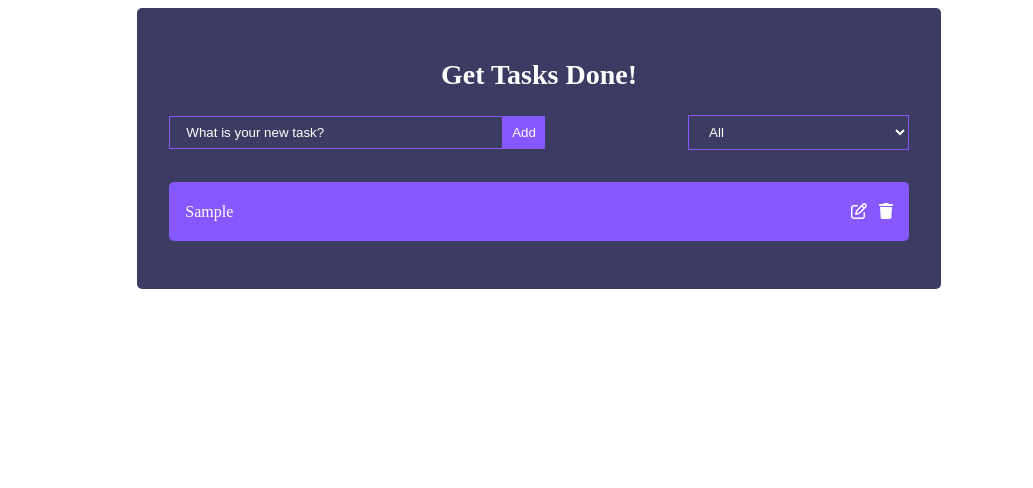
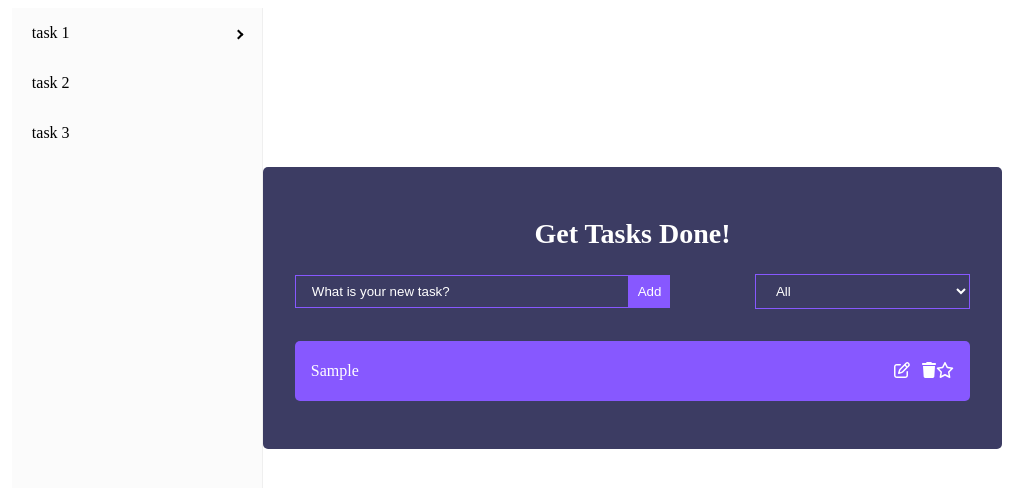
Before and after one commit to mYoudjeu/todo-app, a React (Create React App) app: page / in a window 1280 px wide. Both pictures are taken after typing "Sample" into the empty fields and a click on the button "Add". Shown: the top 488 px of the page, without its empty margins (133-1166 px from the left). Built offline with nearby package versions, Linux system fonts and the light colour scheme.

Commit message:
Marking a task as important

```diff
--- a/package.json
+++ b/package.json
@@ -10,8 +10,10 @@
     "@fortawesome/react-fontawesome": "^0.2.0",
     "@testing-library/jest-dom": "^5.17.0",
     "@testing-library/user-event": "^13.5.0",
+    "@types/styled-components": "^5.1.34",
     "react": "^18.2.0",
     "react-dom": "^18.2.0",
+    "react-pro-sidebar": "^1.1.0-alpha.2",
     "react-responsive-modal": "^6.4.2",
     "react-scripts": "5.0.1",
     "u": "^0.1.0",
--- a/src/App.css
+++ b/src/App.css
@@ -43,6 +43,11 @@ h1 {
   margin-bottom: 2rem;
   width: 300px;
   color: #fff;
+}
+
+.moveTodo {
+  transform: translate(50px,10px);
+  /* animation: moveSlider0 1s forwards; */
 }
 
 .todo-input::placeholder {
--- a/src/App.tsx
+++ b/src/App.tsx
@@ -1,6 +1,7 @@
 // App.tsx
 import React from 'react';
 import 'App.css'
+import SideBar from 'components/SideBar';
 
 import TodoWrapper from 'components/TodoWrapper';
 import { TodoProvider } from 'TodoContext';
@@ -8,7 +9,10 @@ import { TodoProvider } from 'TodoContext';
 const App: React.FC = () => {
   return (
     <TodoProvider>
+      <div className='form-and-filter'>
+      <SideBar />
       <TodoWrapper />
+      </div>
     </TodoProvider>
   );
 };
--- a/src/TodoContext.tsx
+++ b/src/TodoContext.tsx
@@ -1,7 +1,9 @@
 // TodoContext.tsx
 import React, { createContext, useContext, useState, ReactNode } from 'react';
 import { v4 as uuidv4 } from "uuid";
-import Todo from "models/TodoModel"
+import TodoModel from "models/TodoModel"
+import Data from 'models/DataModel';
+import Todo from 'components/Todo';
 
 uuidv4();
 
@@ -10,12 +12,13 @@ interface TodoContextProps {
 }
 
 interface TodoContextValue {
-  todos: Todo[];
+  todos: TodoModel[];
   addTodo: (newTodo: string) => void;
   toggleComplete: (id: string) => void;
   deleteTodo: (id: string, closeModal: any) => void;
   editTodo: (id: string) => void;
   editTask: (updatedTask: string, id: string) => void;
+  reorder: (id : string) => void;
 }
 
 const TASKS = JSON.parse(localStorage.getItem("maviance-todos") || "[]");
@@ -23,13 +26,16 @@ const TASKS = JSON.parse(localStorage.getItem("maviance-todos") || "[]");
 const TodoContext = createContext<TodoContextValue | undefined>(undefined);
 
 export const TodoProvider: React.FC<TodoContextProps> = ({ children }) => {
-  const [todos, setTodos] = useState<Todo[]>(TASKS);
+  const [todos, setTodos] = useState<TodoModel[]>(TASKS);
+  const [items, setItems] = useState<TodoModel[]>();
 
   const addTodo = (newTodo: string) => {
     setTodos((todos) => [
       ...todos,
-      { id: uuidv4(), task: newTodo, completed: false, isEditing: false },
-    ]);5
+      { id: uuidv4(), task: newTodo, completed: false, isEditing: false, isImportant: false },
+    ]);
+    console.log("todo list",todos);
+
   };
 
   const toggleComplete = (id: string) => {
@@ -61,6 +67,28 @@ export const TodoProvider: React.FC<TodoContextProps> = ({ children }) => {
   );
 };
 
+const reorder = (id: string) => {
+  setTodos((todos) => {
+    const updatedTodos = todos.map((todo) =>
+      todo.id === id ? { ...todo, isImportant: !todo.isImportant } : todo
+    );
+
+    // Find the index of the task with the specified ID
+    const taskIndex = updatedTodos.findIndex((todo) => todo.id === id);
+
+    // Move the task to the beginning of the array
+    if (taskIndex !== -1) {
+      const movedTask = updatedTodos.splice(taskIndex, 1)[0];
+      const newIndex = movedTask.isImportant ? 0 : taskIndex;
+      updatedTodos.splice(newIndex, 0, movedTask);
+    }
+
+    return updatedTodos;
+  });
+};
+
+
+
   const contextValue: TodoContextValue = {
     todos,
     addTodo,
@@ -68,6 +96,7 @@ export const TodoProvider: React.FC<TodoContextProps> = ({ children }) => {
     deleteTodo,
     editTodo,
     editTask,
+    reorder
   };
 
   React.useEffect(() => {
--- /dev/null
+++ b/src/components/SideBar.tsx
@@ -0,0 +1,21 @@
+
+import { Sidebar, Menu, MenuItem, SubMenu } from 'react-pro-sidebar';
+
+function SideBar () {
+    return (
+    <div style={{ display: 'flex', height: '100%', minHeight: '600px' }}>
+      <Sidebar>
+      <Menu>
+        <SubMenu label="task 1">
+          <MenuItem> sub-task 1 </MenuItem>
+          <MenuItem> sub-task 2 </MenuItem>
+        </SubMenu>
+        <MenuItem> task 2 </MenuItem>
+        <MenuItem> task 3 </MenuItem>
+      </Menu>
+      </Sidebar>
+      </div>
+    );
+}
+
+export default SideBar
--- a/src/components/Todo.tsx
+++ b/src/components/Todo.tsx
@@ -1,22 +1,32 @@
-import React from "react";
+import React, { useState, useEffect } from "react";
 import { FontAwesomeIcon } from "@fortawesome/react-fontawesome";
-import { faPenToSquare } from "@fortawesome/free-regular-svg-icons";
-import { faTrash } from "@fortawesome/free-solid-svg-icons";
+import { faPenToSquare, faStar } from "@fortawesome/free-regular-svg-icons";
+import { faTrash, faStar as starSolid } from "@fortawesome/free-solid-svg-icons";
 import { useTodoContext } from "TodoContext";
 
 interface TodoProps {
-
   task: {
     id: string;
     task: string;
     completed: boolean;
+    isImportant: boolean;
   };
   deleteTodo: (id: string) => void;
 }
 
 // Todo component for displaying a single todo item
-const Todo: React.FC<TodoProps> = ({task, deleteTodo}) => {
-  const {toggleComplete, editTodo} = useTodoContext();
+const Todo: React.FC<TodoProps> = ({ task, deleteTodo }) => {
+  const { toggleComplete, editTodo, reorder } = useTodoContext();
+  const [isImportant, setIsImportant] = useState(task.isImportant);
+
+  useEffect(() => {
+    setIsImportant(task.isImportant);
+  }, [task.isImportant]);
+
+  const handleStarClick = () => {
+    reorder(task.id);
+  };
+
   return (
     <div className="Todo">
       {/* Click event to call complete class */}
@@ -26,19 +36,25 @@ const Todo: React.FC<TodoProps> = ({task, deleteTodo}) => {
       >
         {task.task}
       </p>
-      <div className="pointer">
+      <div>
         <FontAwesomeIcon
-        data-testid = "editButton"
-        icon={faPenToSquare}
-        onClick={() => editTodo(task.id)}
+          data-testid="editButton"
+          icon={faPenToSquare}
+          onClick={() => editTodo(task.id)}
         />
         <FontAwesomeIcon
-        data-testid = "deleteButton"
-        icon={faTrash}
-        onClick={() => deleteTodo(task.id)} />
+          data-testid="deleteButton"
+          icon={faTrash}
+          onClick={() => deleteTodo(task.id)}
+        />
+        <FontAwesomeIcon
+          icon={isImportant ? starSolid : faStar}
+          onClick={handleStarClick}
+          type="submit"
+        />
       </div>
     </div>
   );
-}
+};
 
 export default Todo;
--- a/src/components/TodoWrapper.tsx
+++ b/src/components/TodoWrapper.tsx
@@ -8,6 +8,7 @@ import { Modal } from 'react-responsive-modal';
 import { useTodoContext } from 'TodoContext';
 //import { useTodoContext } from '../TodoContext';
 import { v4 as uuidv4 } from "uuid";
+import { Sidebar, Menu, MenuItem, SubMenu } from 'react-pro-sidebar';
 
 uuidv4();
 
@@ -49,6 +50,7 @@ function TodoWrapper() {
 
 
   return (
+
     <div className="TodoWrapper">
       <h1>Get Tasks Done!</h1>
       <div className="form-and-filter">
--- /dev/null
+++ b/src/models/DataModel.tsx
@@ -0,0 +1,4 @@
+interface Data {
+    data : string
+  }
+  export default Data;
--- a/src/models/TodoModel.ts
+++ b/src/models/TodoModel.ts
@@ -1,8 +1,9 @@
-interface Todo {
+interface TodoModel {
   id: string;
   task: string;
   completed: boolean;
   isEditing: boolean;
+  isImportant: boolean;
 }
 
-export default Todo;
+export default TodoModel;
--- a/tsconfig.json
+++ b/tsconfig.json
@@ -1,6 +1,6 @@
 {
     "compilerOptions": {
-      "baseUrl": "./src", // Set to your source directory
+      "baseUrl": "./src", // Set to source directory
     "paths": {
       "components/*": ["components/*"]
     },
```
Also changed, not shown: .eslintrc.js (deleted), 2 other files (tests, documents, lock files or other folders).
